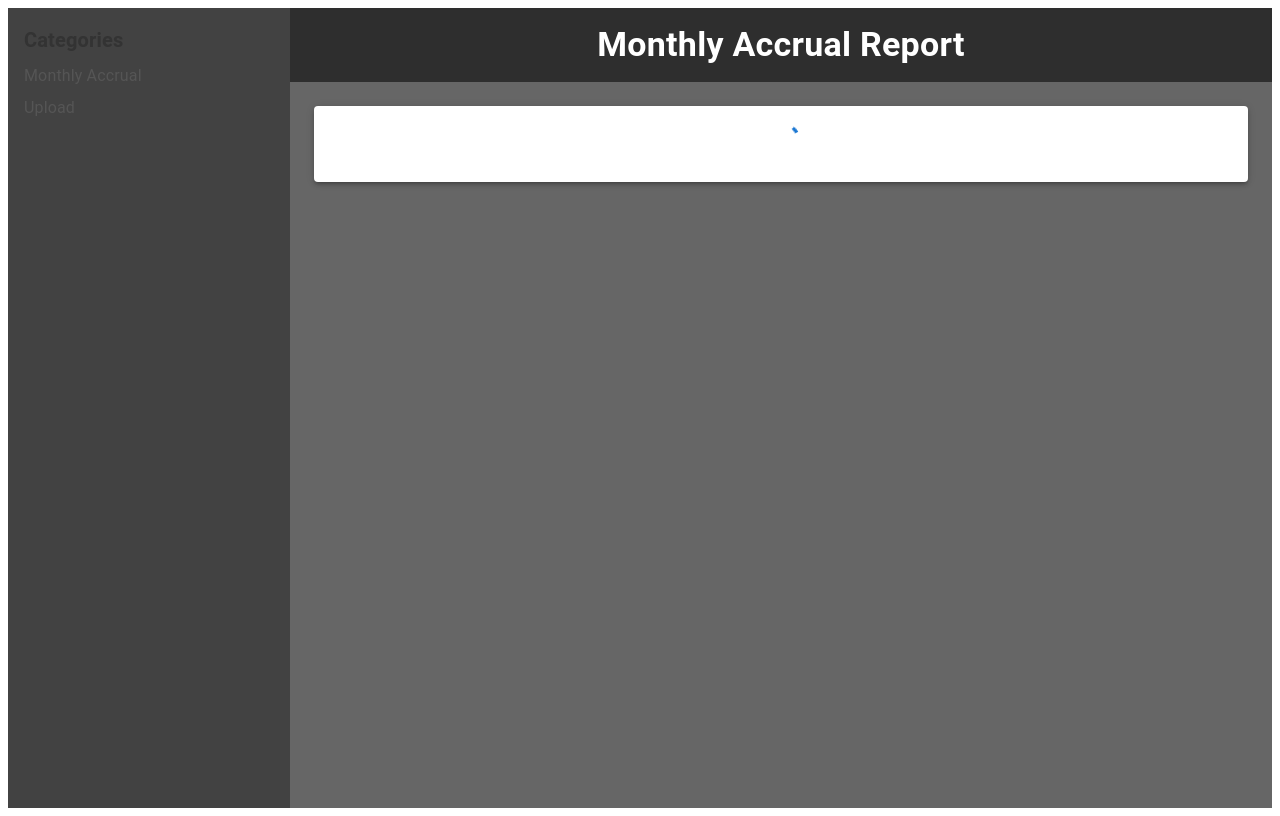
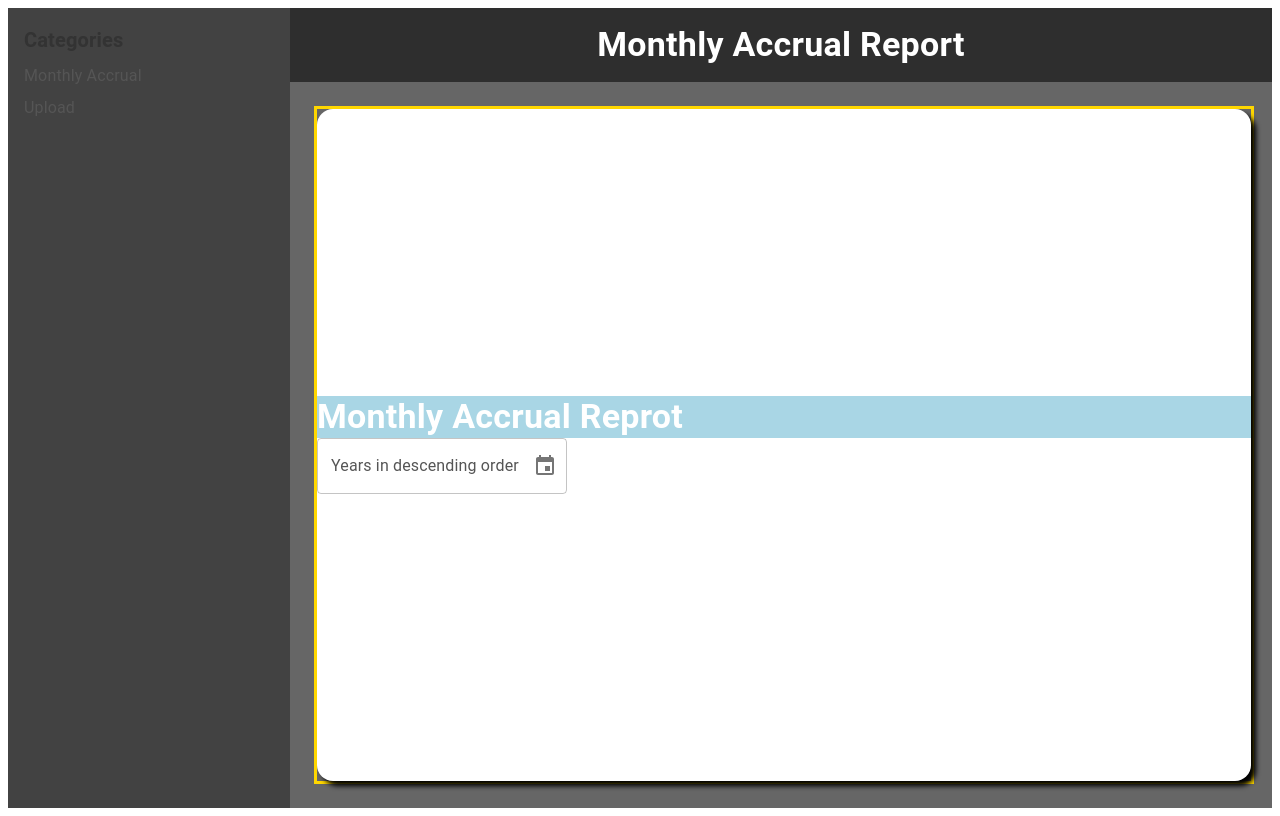
Before and after one commit to AntiAnt/gingr_reports, a React (Create React App) app in the folder frontend/: page / in a window 1280 px wide. Built offline with nearby package versions, Linux system fonts and the light colour scheme; no server answers.

Commit message:
updated git ignore

```diff
--- a/frontend/src/App.js
+++ b/frontend/src/App.js
@@ -5,6 +5,7 @@ import MainViewportComponent from "./components/MainViewportComponent";
 import AccrualReportComponent from "./components/AccrualReportComponent";
 import HistoricAccrualReportcomponent from "./components/HistoricAccrualReportcomponent";
 import MonthlyReportViewComponent from "./views/MonthlyReportViewComponent";
+import DashboardViewComponent from "./views/DasboardViewComponent";
 
 function App() {
   const categories = ["Monthly Accrual", "Upload"];
@@ -51,7 +52,7 @@ function App() {
           >
             <Router>
               <Routes>
-                <Route path="/" element={<MainViewportComponent />}>
+                <Route path="/" element={<DashboardViewComponent />}>
                   <Route path="/ytd-monthly-accrual" element={<AccrualReportComponent />}/>
                 </Route>
                 <Route path="/historic/ytd-monthly-accrual" element={<HistoricAccrualReportcomponent />}/>
--- a/frontend/src/themes/baseTheme.js
+++ b/frontend/src/themes/baseTheme.js
@@ -28,4 +28,21 @@ const baseTheme = createTheme({
     },
 })
 
-export {baseTheme}
+const cardTheme = {
+    cardBasic : {
+        width:"100%",
+        height: "100%",
+        borderRadius: "1em",
+        boxShadow: "5px 5px 5px black;",
+        display: "flex",
+        justifyContent: "center"
+    },
+    cardHeader : {
+        color: "custom.cardHeaderText",
+        backgroundColor: "custom.cardHeaderBackgroundColor",
+        fontWeight: "bold",
+        fontSize: "1.25em"
+    }
+}
+
+export {baseTheme, cardTheme}
--- a/frontend/src/views/DasboardViewComponent.jsx
+++ b/frontend/src/views/DasboardViewComponent.jsx
@@ -1,14 +1,52 @@
-import { CssBaseline } from '@mui/material';
+import { Card, Typography } from '@mui/material';
+import { AdapterDayjs } from '@mui/x-date-pickers/AdapterDayjs';
+import { LocalizationProvider } from '@mui/x-date-pickers/LocalizationProvider';
+import { DatePicker } from '@mui/x-date-pickers/DatePicker';
+import dayjs from 'dayjs';
 import Box from '@mui/material/Box';
+import { cardTheme } from '../themes/baseTheme';
+import { useState } from 'react';
 
+const currentYear = dayjs();
 
-const DashboardViewComponent = (props) => {
+const DashboardViewComponent = () => {
+    const [monthlyAccrualDateSelection, setMonthlyAccrualDateSelection] = useState();
+
+    const handleDateChange = (e) => {
+        setMonthlyAccrualDateSelection({
+            year: e.year(),
+            month: e.month() + 1 // month is zero indexed
+        })
+    }
+
     return(
         <Box
-            sx={{display: "flex", border: "solid"}}
+            sx={{display: "flex", height: "100%", width: "100%", border: "solid gold"}}
         >
+            <Card sx={{
+                    width: "100%",
+                    flexDirection:"column",
+                    ...cardTheme.cardBasic
+                }}
+            >
+                <Box sx={cardTheme.cardHeader}>
+                    <Typography variant='h4'>Monthly Accrual Reprot</Typography>
+                </Box>
+                <Box>
+                    <LocalizationProvider dateAdapter={AdapterDayjs}>
+                        <DatePicker
+                            label="Years in descending order"
+                            maxDate={currentYear}
+                            onChange={handleDateChange}
+                            openTo="year"
+                            views={['year', 'month']}
+                            yearsOrder="desc"
+                            sx={{ minWidth: 250 }}
+                        />
+                    </LocalizationProvider>
+                </Box>
+            </Card>
 
-            Dashboard
 
         </Box>
     )
--- a/frontend/src/views/MonthlyReportViewComponent.jsx
+++ b/frontend/src/views/MonthlyReportViewComponent.jsx
@@ -13,23 +13,9 @@ import {
 } from "@mui/material"
 import { useEffect, useState } from "react"
 import { useSearchParams } from "react-router-dom"
+import { cardTheme } from "../themes/baseTheme"
 
-const theme = {
-    cardBasic : {
-        width:"100%",
-        height: "100%",
-        borderRadius: "1em",
-        boxShadow: "5px 5px 5px black;",
-        display: "flex",
-        justifyContent: "center"
-    },
-    cardHeader : {
-        color: "custom.cardHeaderText",
-        backgroundColor: "custom.cardHeaderBackgroundColor",
-        fontWeight: "bold",
-        fontSize: "1.25em"
-    }
-}
+
 
 const MonthlyReportViewComponent = () => {
     const [searchParams, setSearchParams] = useSearchParams();
@@ -39,7 +25,7 @@ const MonthlyReportViewComponent = () => {
     const [expenses, setExpenses] = useState();
     const [reservations, setReservations] = useState()
     const [highlights, setHighlights] = useState()
-    console.log("rendered")
+
     const fetchMonthlyReprortData = async () => {
         const fetchURL = `http://localhost:5000/monthly-accrual-report/get-report?year=${year}&month=${month}`
 
@@ -78,15 +64,15 @@ const MonthlyReportViewComponent = () => {
             {dataReady ?
                 <Grid container spacing={2}>
                     <Grid item size={6} >
-                        <Card sx={theme.cardBasic}>
+                        <Card sx={cardTheme.cardBasic}>
                             <TableContainer>
-                                <Table sx={{ minWidth: 650, overflowY: "scroll" }}  size="medium">
+                                <Table sx={{ minWidth: 650, overflowY: "scroll" }}  size="small">
                                     <TableHead>
                                         <TableRow>
-                                            <TableCell sx={theme.cardHeader} >
+                                            <TableCell sx={cardTheme.cardHeader} >
                                                 {highlights.month > 9 ? highlights.month : `0${highlights.month}`} - {highlights.year}
                                             </TableCell>
-                                            <TableCell sx={theme.cardHeader} align="right">monthly value</TableCell>
+                                            <TableCell sx={cardTheme.cardHeader} align="right">monthly value</TableCell>
                                         </TableRow>
                                     </TableHead>
                                     <TableBody>
@@ -116,15 +102,15 @@ const MonthlyReportViewComponent = () => {
                         </Card>
                     </Grid>
                     <Grid item size={6}>
-                        <Card sx={theme.cardBasic}>
+                        <Card sx={cardTheme.cardBasic}>
                             <TableContainer>
-                                <Table sx={{ minWidth: 650, overflowY: "scroll" }}  size="medium">
+                                <Table sx={{ minWidth: 650, overflowY: "scroll" }}  size="small">
                                     <TableHead>
                                         <TableRow>
-                                            <TableCell sx={theme.cardHeader} >
+                                            <TableCell sx={cardTheme.cardHeader} >
                                                 Expenses
                                             </TableCell>
-                                            <TableCell sx={theme.cardHeader} align="right">
+                                            <TableCell sx={cardTheme.cardHeader} align="right">
                                                 total
                                             </TableCell>
                                         </TableRow>
@@ -157,18 +143,18 @@ const MonthlyReportViewComponent = () => {
                             width: "100%"
                         }}
                     >
-                        <Card sx={theme.cardBasic} >
+                        <Card sx={cardTheme.cardBasic} >
                             <TableContainer>
                                 <Table sx={{ minWidth: 650, overflowY: "scroll" }}  size="small">
                                     <TableHead>
                                         <TableRow>
-                                            <TableCell sx={theme.cardHeader} >
+                                            <TableCell sx={cardTheme.cardHeader} >
                                                 Reservations
                                             </TableCell>
-                                            <TableCell sx={theme.cardHeader} align="right">
+                                            <TableCell sx={cardTheme.cardHeader} align="right">
                                                 number of reservations
                                             </TableCell>
-                                            <TableCell sx={theme.cardHeader} align="right">
+                                            <TableCell sx={cardTheme.cardHeader} align="right">
                                                 revenue total
                                             </TableCell>
                                         </TableRow>
```
Also changed, not shown: 2 other files (tests, documents, lock files or other folders).
